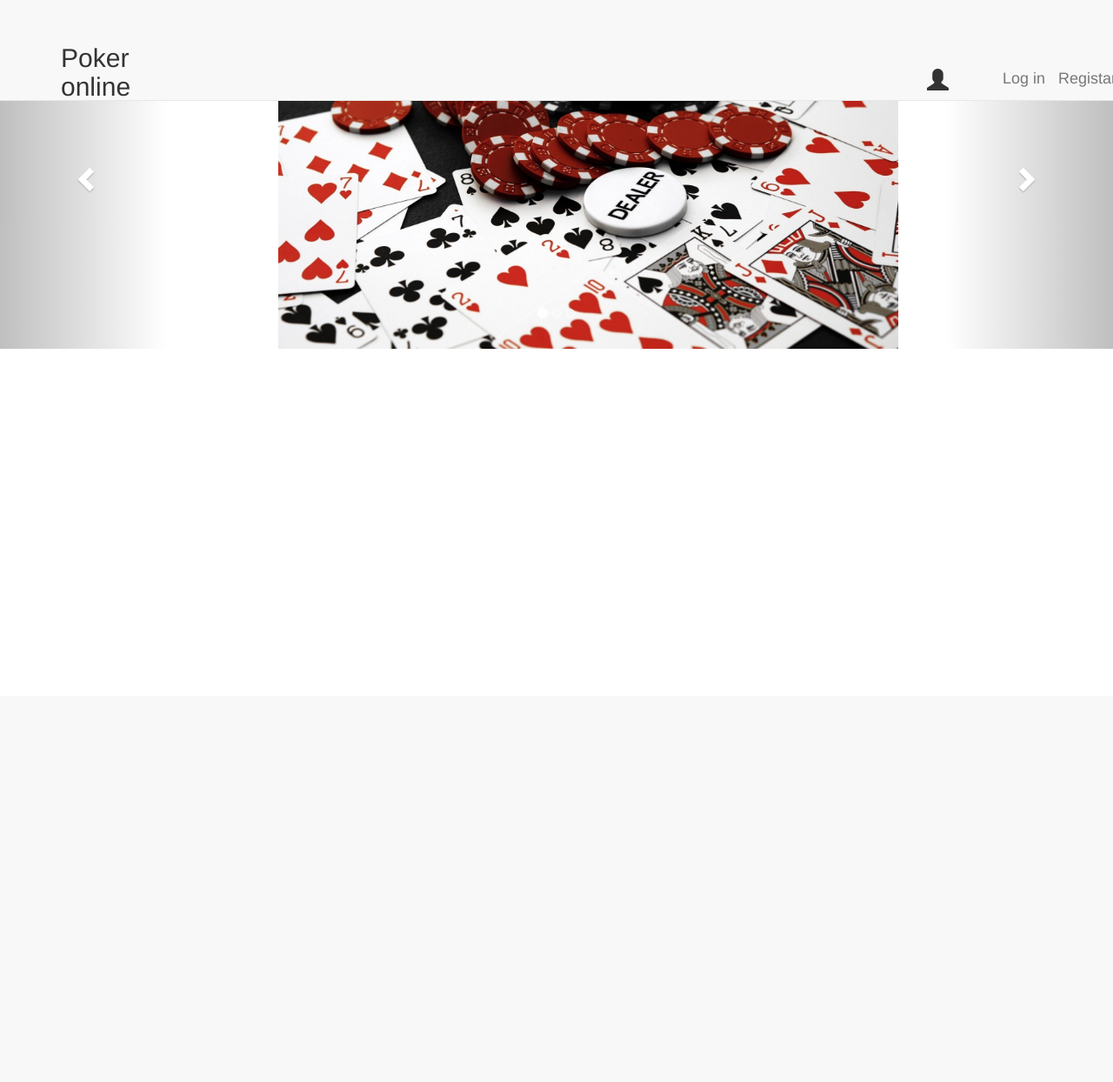
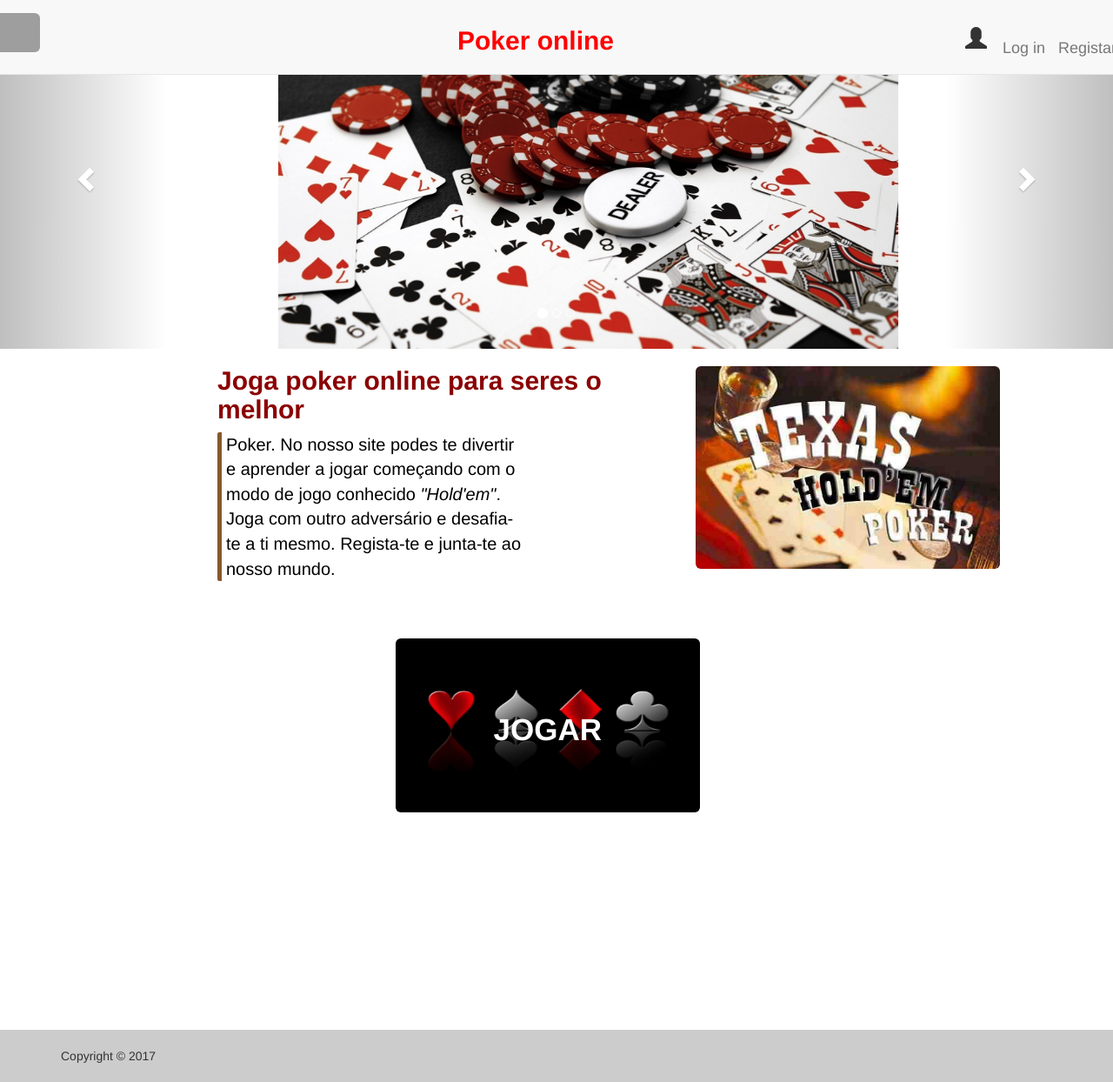
Before and after one commit to HFSVBC/ASW_2017, a PHP site: page / in a window 1280 px wide. Shown: the whole page at 87% size. Before the commit the page ends 401 px from the top, so only its background shows below. Run offline with PHP 8.4, Linux system fonts and the light colour scheme; some libraries are stand-ins or nearby versions; grey boxes are pictures that could not be loaded.

Commit message:
site melhorado, adicionado footer, botao jogar, imagens e texto. sem algoritmo!

```diff
--- a/ASW/index.html
+++ b/ASW/index.html
@@ -21,9 +20,10 @@
 <body>
 	<nav class="navbar navbar-default navbar-fixed-top">
   		<div class="container">
-    		<img id ="brand" src="https://pbs.twimg.com/profile_images/488721011550867456/f7DY81JB.png"><a href="#"></a>
 
-    		<h2 id="titulo">Poker online</h2>
+  			<h2 id="titulo"><a id="titulo" href="#"> Poker online</a></h2>
+
+    		<img id ="brand" class="img-rounded" src="https://pbs.twimg.com/profile_images/488721011550867456/f7DY81JB.png"><a href="#"></a>
 
     		<span class="glyphicon glyphicon glyphicon-user" aria-hidden="true"></span>
 
@@ -120,7 +117,7 @@
    			</div>
   			<div class="checkbox">
     			<label>
-    	  			<input type="checkbox"> Check me out
+    	  			<input type="checkbox"> Concordo com os Termos e Condições
     			</label>
   			</div>
 
@@ -171,6 +168,28 @@
 </div>
 
 
+<!-- Corpo do site-->
 
+<div id="campos2">
+      <h3>Joga poker online para seres o melhor</h3>
+      <p id="texto">
+        Poker. No nosso site podes te divertir e aprender a jogar
+        começando com o modo de jogo conhecido <i>"Hold'em"</i>.
+        Joga com outro adversário e desafia-te a ti mesmo.
+        Regista-te e junta-te ao nosso mundo.
+      </p>
+</div>
+
+<div id="campos3">
+<img src="hold.jpg" class="img-rounded" id="imgH">
+</div>
+
+
+<!-- play -->
+<div id="buton">
+<a id="jogar" href="#"><img src="play.jpg" class="img-rounded" id="jogar"><p id="text"> JOGAR</p></a>
+</div>
+
+<footer class="footer"><div class="container">Copyright © 2017</div></footer>
 </body>
 </html>
--- a/ASW/main.css
+++ b/ASW/main.css
@@ -1,30 +1,37 @@
 #brand{
-	width: 40px;
+
+	width: 60px;
 	position: relative;
-	right: 250px;
-	top:5px;
-	bottom: 5px;
+	right: 230px;
+	bottom: 20px;
 
 }
 
 #titulo{
 
-	text-align: center;
-	width: 15px;
+	right: 55% !important ;
 	height: 5px;
-	position: relative;
+	top:5px;
+	position: relative ;
+	text-decoration: none;
+	color: red;
+	font-weight: bolder;
 }
 
+#titulo:hover{
+	color:#8B0000;
+}
 .glyphicon-user{
 	font-size: 25px;
-	left:850px;
+	left:830px;
 	position: relative;
-	top:15px;
+	top: -5px;
 }
 
 a{
 	left: 95%;
 	position: relative;
+	top:-5px;
 }
 
 #myCaroussel{
@@ -60,3 +67,72 @@ a > .left, a> .rigth {
 	position: relative;
 	width: 80%;
 }
+
+
+h3{
+  color:#8B0000;
+  font-weight: bold;
+  font-size: 30px;
+  width: 450px;
+}
+
+#campos2{
+  position: absolute;
+  width: 250px;
+  height: 700px;
+  left: 250px;
+
+}
+
+#texto{
+  font-size: 20px;
+  color: black;
+  width: 350px;
+  border-left: 5px solid  #86592d;
+  border-radius: 2px;
+  padding-left: 5px;
+}
+
+#imgH{
+	width: 350px;
+	top: 20px;
+	left: 800px;
+	position: relative;
+}
+
+#jogar{
+	width: 350px !important;
+	height: 200px !important;
+	right:25% !important;
+	top:50px !important;
+	color:white !important;
+	position: relative;
+	z-index: -1;
+}
+
+#buton{
+	width: 650px;
+	height: 550px;
+	position: relative;
+}
+
+#text{
+	color: white;
+	font-size: 35px;
+	z-index: 1;
+	right: 50px;
+	bottom: 70px;
+	position: relative;
+	font-weight: bolder;
+	width: 100px;
+	height: 5px;
+}
+
+.footer {
+    position: absolute;
+ 	bottom: 0 auto;
+    width: 100%;
+    height: 60px;
+    line-height: 60px;
+    background-color: #cccccc;
+}
--- a/ASW/main.js
+++ b/ASW/main.js
@@ -15,11 +15,6 @@ $(window).on("load", function(){
 		$('#regin').modal('hide');
 	})
 
-	$(function () {
-        $('#datetimepicker4').datetimepicker();
-    });
-
-
 
 	$('.carousel').carousel('cycle');
 
```
Also changed, not shown: other parts of ASW/index.html (+14 -18 lines), ASW/hold.jpg (added), ASW/play.jpg (added).
